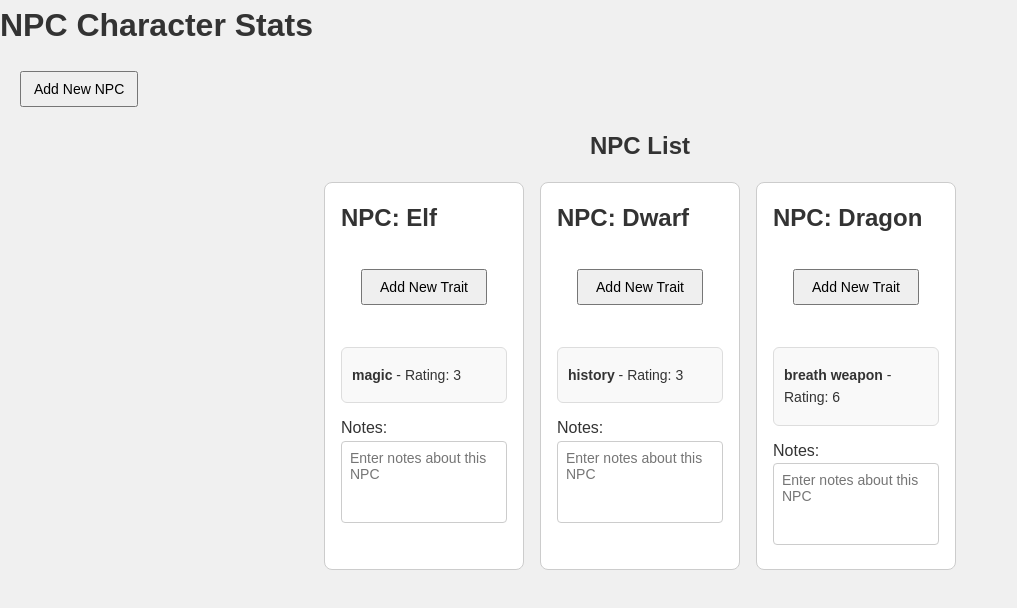
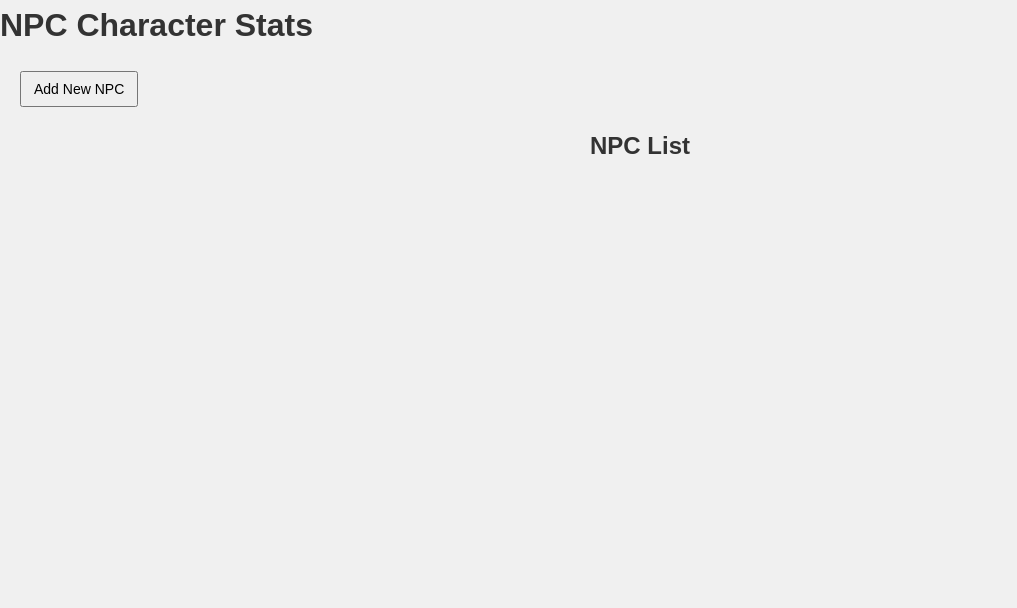
Before and after one commit to accribus/npc-manager-ui, a React (Create React App) app: page / in a window 1280 px wide. Shown: the top 608 px of the page, without its empty margins (0-1017 px from the left). Built offline with nearby package versions, Linux system fonts and the light colour scheme.

Commit message:
removed hard coded npc state, in mem trait save wip

```diff
--- a/src/App.js
+++ b/src/App.js
@@ -4,40 +4,30 @@ import NpcScaffold from './components/NpcScaffold';
 import './index.css';
 
 const App = () => {
-  const [npcs, setNpcs] = useState([
-    { name: 'Elf',
-      traits: [{
-            traitName: "magic",
-            traitRating: 3,
-            notes: "",
-      }],
-    },
-    { name: 'Dwarf',
-      traits: [{
-        traitName: "history",
-        traitRating: 3,
-        notes: "",
-      }],
-    },
-    { name: 'Dragon',
-      traits: [{
-        traitName: "breath weapon",
-        traitRating: 6,
-        notes: "",
-      }],
-    },
-  ]);
+    // const [npcs, setNpcs] = useState([
+    //     { id: 1, name: 'Elf', traits: [{ traitName: "magic", traitRating: 3, notes: "" }] },
+    //     { id: 2, name: 'Dwarf', traits: [{ traitName: "history", traitRating: 3, notes: "" }] },
+    //     { id: 3, name: 'Dragon', traits: [{ traitName: "breath weapon", traitRating: 6, notes: "" }] },
+    // ]);
+
+
+    const [npcs, setNpcs] = useState([]);
 
     const addNpc = () => {
-    const newNpc = { name: 'Gnome',
+    const newNpc = {
+        id: npcs.length + 1,  // Assign a new unique id
+        name: 'Gnome',
         traits: [{
         traitName: "music",
         traitRating: 2,
         notes: "",
         }]
     };
-    setNpcs([...npcs, newNpc]);
+
+    // Add the new NPC without modifying the existing NPCs
+    setNpcs(() => [...npcs, newNpc]); // Ensure immutability
     };
+
 
   return (
     <div className="App">
--- a/src/components/NpcCard.js
+++ b/src/components/NpcCard.js
@@ -16,26 +16,38 @@ const NpcCard = ({ npc, npcs, setNpcs }) => {
   const openModal = () => setModalOpen(true);
   const closeModal = () => setModalOpen(false);
 
+  const onSave = (newTrait) => {
+    const updatedNpcs = npcs.map((currentNpc) => {
+      if (currentNpc.id === npc.id) {
+        // Create a new traits array by appending the new trait immutably
+        const updatedTraits = [...currentNpc.traits, { ...newTrait }];
+
+        // Return a new NPC object with the updated traits, ensuring immutability
+        return { ...currentNpc, traits: updatedTraits };
+      }
+      return currentNpc; // Unmodified NPC
+    });
+
+    setNpcs(updatedNpcs); // Update state immutably
+  };
 
 
-  const addTrait = (newTrait) => {
 
-    //tests:
-    console.log('new trait added: ', newTrait);
 
-    // Update the specific NPC's traits array
+  const addTrait2 = (newTrait) => {
     const updatedNpcs = npcs.map((currentNpc) => {
       if (currentNpc.name === npc.name) {
-        const updatedTraits = [...currentNpc.traits, newTrait]; // Append new trait
-        return { ...currentNpc, traits: updatedTraits }; // Update traits array
+        const updatedTraits = [...currentNpc.traits, newTrait];
+        return { ...currentNpc, traits: updatedTraits };
       }
       return currentNpc;
     });
 
-    console.log('new trait added, updatedNpcs: ', updatedNpcs);
+    // Update the state with the updated npcs array
+    setNpcs(updatedNpcs);  // Removed the logging here
+  };
 
-    setNpcs(updatedNpcs);  // Update the npcs array with modified NPC
-  };
+
 
   return (
     <div className="npc-card">
@@ -62,7 +74,7 @@ const NpcCard = ({ npc, npcs, setNpcs }) => {
       {isModalOpen && (
         <TraitModal
           onClose={closeModal}
-          onSave={addTrait} // Pass the addTrait function to save new trait
+          onSave={onSave} // Pass the addTrait function to save new trait
         />
       )}
     </div>
--- a/src/components/NpcScaffold.js
+++ b/src/components/NpcScaffold.js
@@ -11,7 +11,7 @@ const NpcScaffold = ({ npcs, setNpcs }) => {
   console.log("rows",rows);
   //for testing
   useEffect(() => {
-    console.log('npcs have been updated:', npcs);
+    console.log('npcs have been updated (useEffect):', npcs);
   }, [npcs]); // This will log the npcs array every time it is updated
 
   return (
```
Lines whose indentation alone changed are shown as unchanged.
